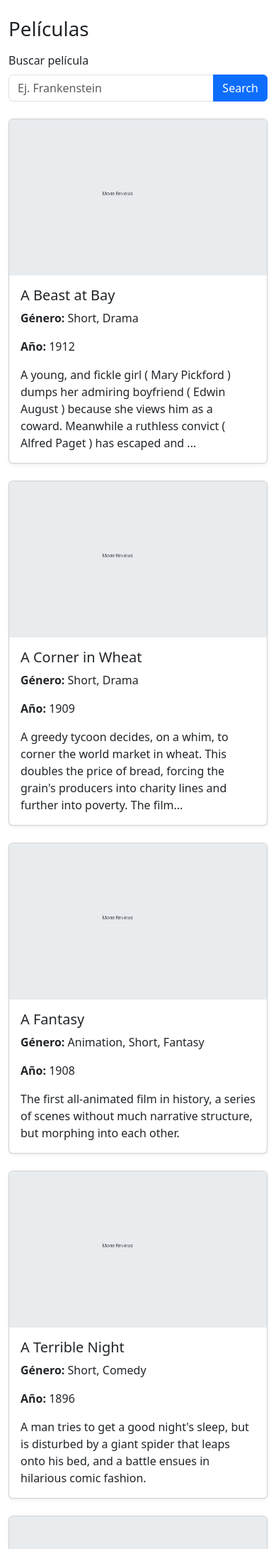
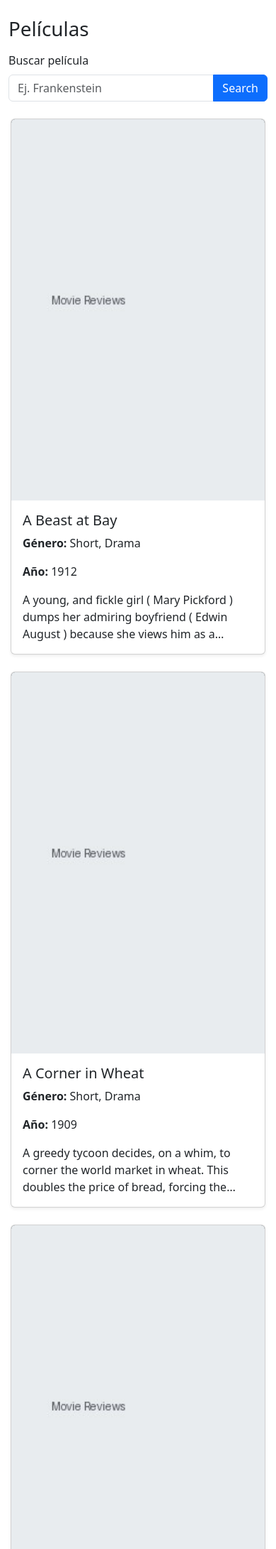
Before and after one commit to Davidzaporo186/moviesreviewsproject, a Django app: page / in a window 390 px wide. Shown: the part 58-2240 px from the top of the page at 71% size. Run offline with Django 5.2, Linux system fonts and the light colour scheme; data comes from the database, SQL or seed files in the repository.

Commit message:
ajustar lista de peliculas para pantallas pequenas

```diff
--- a/movie/templates/movie/home.html
+++ b/movie/templates/movie/home.html
@@ -16,16 +16,16 @@
 <p class="text-muted">Resultados para: <strong>{{ searchTerm }}</strong></p>
 {% endif %}
 
-<div class="row row-cols-1 row-cols-md-3 g-4">
+<div class="row row-cols-1 row-cols-sm-2 row-cols-lg-3 row-cols-xl-4 g-4 movies-list">
 {% for movie in movies %}
   <div class="col">
-    <div class="card h-100 shadow-sm">
-      <img src="{{ movie.image.url }}" class="card-img-top" alt="{{ movie.title }}" style="height:220px; object-fit:cover;">
+    <div class="card h-100 shadow-sm movie-card">
+      <img src="{{ movie.image.url }}" class="card-img-top movie-poster" alt="Portada de {{ movie.title }}" loading="lazy">
       <div class="card-body">
         <h5 class="card-title">{{ movie.title }}</h5>
         <p class="card-text"><strong>Género:</strong> {{ movie.genre }}</p>
         <p class="card-text"><strong>Año:</strong> {{ movie.year }}</p>
-        <p class="card-text">{{ movie.description }}</p>
+        <p class="card-text movie-description">{{ movie.description }}</p>
         {% if movie.url %}
           <a href="{{ movie.url }}" class="btn btn-primary" target="_blank">Movie Link</a>
         {% endif %}
--- /dev/null
+++ b/moviereviews/static/css/styles.css
@@ -0,0 +1,29 @@
+.movie-card {
+  overflow: hidden;
+}
+
+.movie-poster {
+  width: 100%;
+  aspect-ratio: 2 / 3;
+  object-fit: cover;
+  background: #1f2937;
+}
+
+.movie-description {
+  display: -webkit-box;
+  -webkit-line-clamp: 3;
+  -webkit-box-orient: vertical;
+  overflow: hidden;
+}
+
+/* Evidencia responsive: en una ventana pequeña cada película ocupa toda la fila. */
+@media (max-width: 575.98px) {
+  .movies-list > .col {
+    width: 100%;
+  }
+
+  .movie-card {
+    max-width: 360px;
+    margin-inline: auto;
+  }
+}
--- a/moviereviews/templates/base.html
+++ b/moviereviews/templates/base.html
@@ -6,6 +6,7 @@
     <meta name="viewport" content="width=device-width, initial-scale=1">
     <title>Movies Reviews</title>
     <link href="https://cdn.jsdelivr.net/npm/bootstrap@5.3.3/dist/css/bootstrap.min.css" rel="stylesheet">
+    <link href="{% static 'css/styles.css' %}" rel="stylesheet">
 </head>
 <body>
 <nav class="navbar navbar-expand-lg bg-body-tertiary border-bottom mb-4">
```
